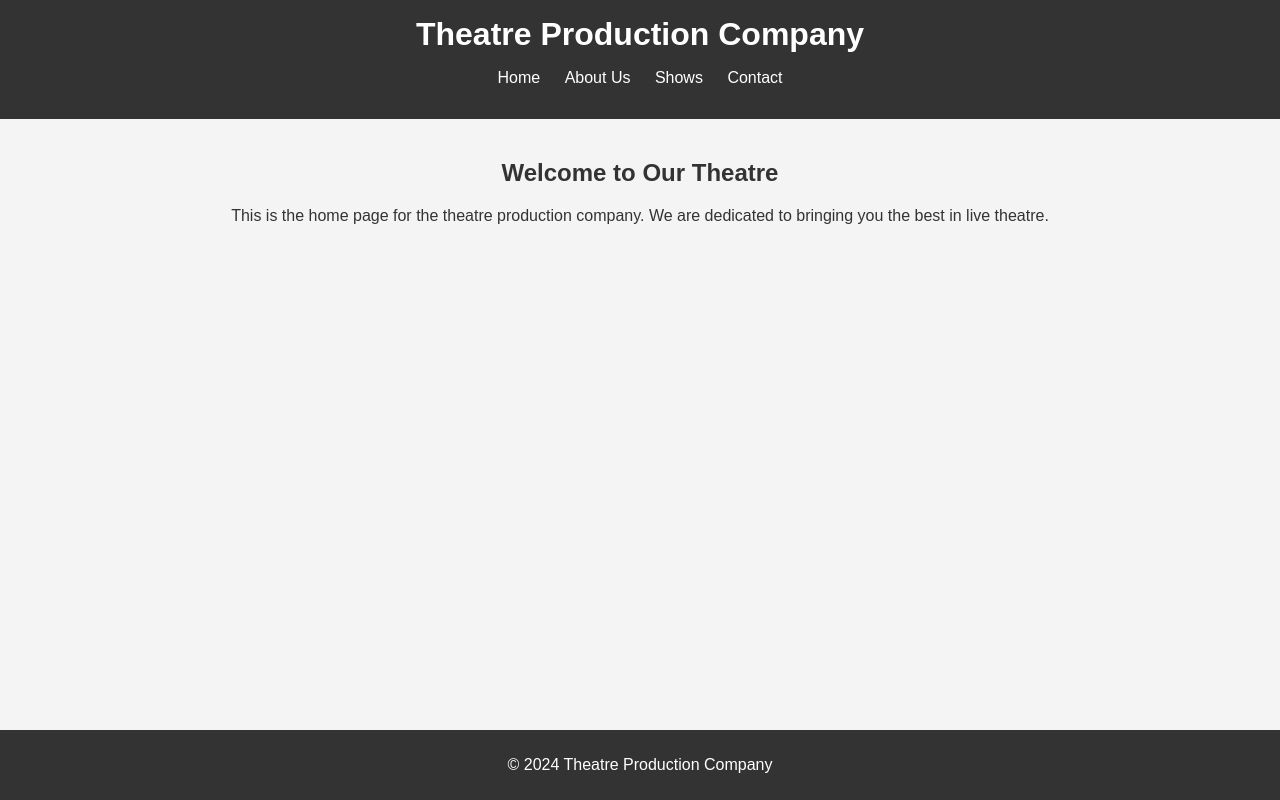
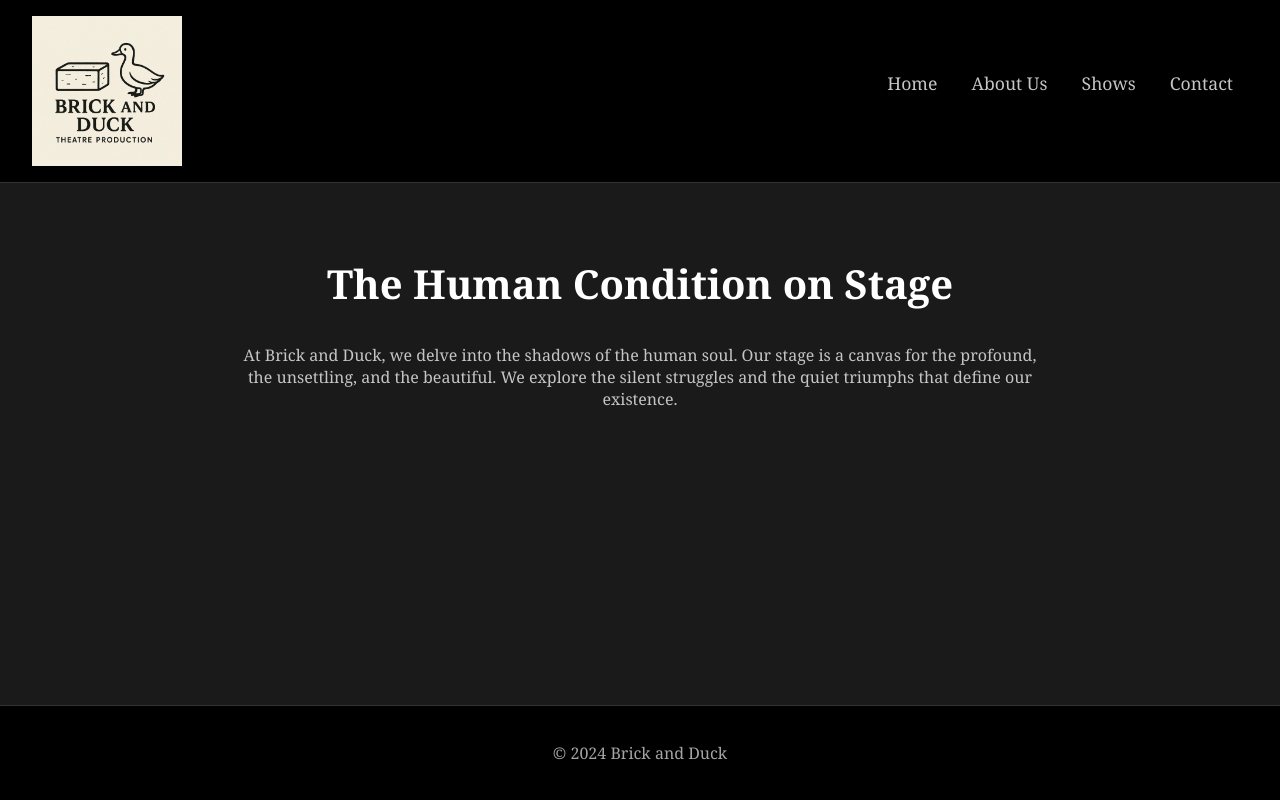
Before and after one commit to francozuzunaga/theatre-production-website, a plain HTML site: page index.html in a window 1280 px wide. Drawn offline with Linux system fonts and the light colour scheme.

Commit message:
feat: Add logo, update styling, and improve header layout

```diff
--- a/css/style.css
+++ b/css/style.css
@@ -1,16 +1,29 @@
 body {
-    font-family: sans-serif;
+    font-family: Georgia, serif;
     margin: 0;
     padding: 0;
-    background-color: #f4f4f4;
-    color: #333;
+    background-color: #1a1a1a;
+    color: #c5c5c5;
+}
+
+#logo {
+    width: 150px;
 }
 
 header {
-    background-color: #333;
-    color: #fff;
-    padding: 1rem 0;
-    text-align: center;
+    background-color: #000000;
+    color: #ffffff;
+    padding: 1rem 2rem;
+    display: flex;
+    align-items: center;
+    justify-content: space-between;
+    border-bottom: 1px solid #333;
+}
+
+header > div {
+    display: flex;
+    flex-direction: column;
+    align-items: center;
 }
 
 header h1 {
@@ -20,29 +33,46 @@ header h1 {
 nav ul {
     padding: 0;
     list-style: none;
+    margin-top: 0;
 }
 
 nav ul li {
     display: inline;
-    margin: 0 10px;
+    margin: 0 15px;
 }
 
 nav a {
-    color: #fff;
+    color: #c5c5c5;
     text-decoration: none;
+    font-size: 1.1rem;
+    padding: 5px 0;
+    border-bottom: 2px solid transparent;
+    transition: border-bottom 0.3s ease;
+}
+
+nav a:hover {
+    border-bottom: 2px solid #ffffff;
 }
 
 main {
-    padding: 20px;
+    padding: 40px 20px;
     text-align: center;
+    max-width: 800px;
+    margin: 0 auto;
+}
+
+h2 {
+    font-size: 2.5rem;
+    color: #ffffff;
 }
 
 footer {
-    background-color: #333;
-    color: #fff;
+    background-color: #000000;
+    color: #a5a5a5;
     text-align: center;
-    padding: 10px 0;
+    padding: 20px 0;
     position: absolute;
     bottom: 0;
     width: 100%;
+    border-top: 1px solid #333;
 }
--- a/index.html
+++ b/index.html
@@ -3,12 +3,12 @@
 <head>
     <meta charset="UTF-8">
     <meta name="viewport" content="width=device-width, initial-scale=1.0">
-    <title>Theatre Production Company</title>
+    <title>Brick and Duck</title>
     <link rel="stylesheet" href="css/style.css">
 </head>
 <body>
     <header>
-        <h1>Theatre Production Company</h1>
+        <img src="images/logo.jpeg" alt="Brick and Duck Logo" id="logo">
         <nav>
             <ul>
                 <li><a href="index.html">Home</a></li>
@@ -20,12 +20,12 @@
     </header>
 
     <main>
-        <h2>Welcome to Our Theatre</h2>
-        <p>This is the home page for the theatre production company. We are dedicated to bringing you the best in live theatre.</p>
+        <h2>The Human Condition on Stage</h2>
+        <p>At Brick and Duck, we delve into the shadows of the human soul. Our stage is a canvas for the profound, the unsettling, and the beautiful. We explore the silent struggles and the quiet triumphs that define our existence.</p>
     </main>
 
     <footer>
-        <p>&copy; 2024 Theatre Production Company</p>
+        <p>&copy; 2024 Brick and Duck</p>
     </footer>
 </body>
 </html>
```
Also changed, not shown: about.html (+5 -5 lines), contact.html (+3 -3 lines), shows.html (+3 -3 lines), images/logo.jpeg (added).
